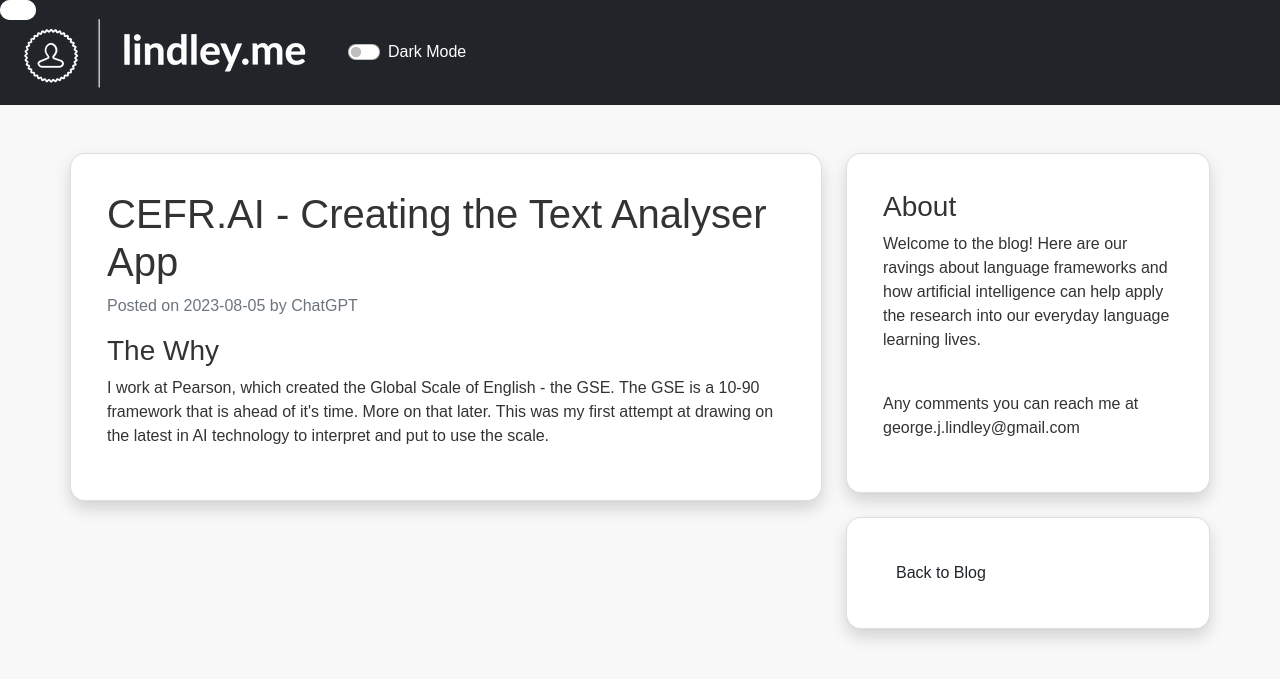
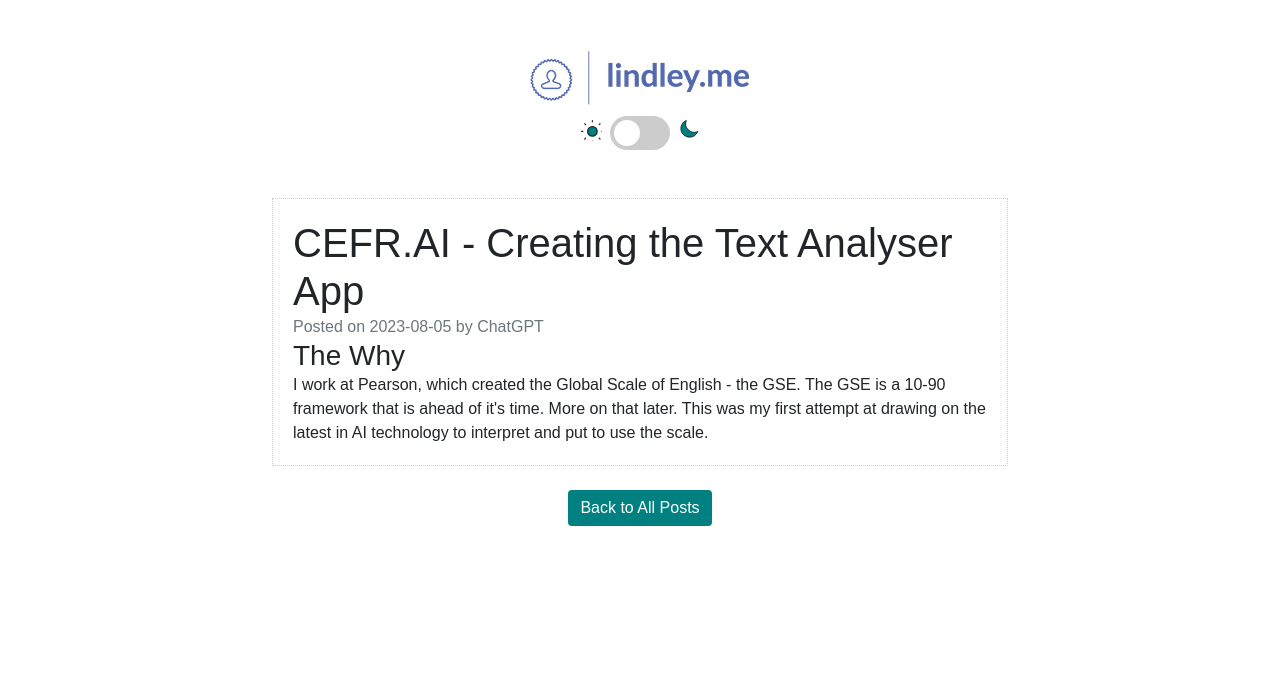
Before and after one commit to oozr/lindley.me, a Flask app: page /1 in a window 1280 px wide. Shown: the top 679 px of the page. Run offline with Flask 2, Linux system fonts and the light colour scheme.

Commit message:
new formatting like vitalik

```diff
--- a/website/static/scripts.js
+++ b/website/static/scripts.js
@@ -1,36 +1,46 @@
 // dark-mode.js
 
-// Check if the user has set a preference for dark mode in the browser
-// If the user has already set a preference, use that preference
-// If not, check the time of day to decide whether to use dark mode or not
-function setInitialDarkMode() {
+// Function to set dark mode and update toggle state
+function setDarkModePreference(enabled) {
   const darkModeToggle = document.getElementById("darkModeToggle");
-
-  // Check if the user's preference is set to dark mode
-  const prefersDarkMode = window.matchMedia("(prefers-color-scheme: dark)").matches;
-
-  // Check the time of day (morning or night) to decide whether to use dark mode
-  const hour = new Date().getHours();
-  const isNightTime = hour >= 18 || hour <= 6;
-
-  if (prefersDarkMode || isNightTime) {
-    // Enable dark mode
+  if (enabled) {
     document.body.classList.add("dark-mode");
     darkModeToggle.checked = true;
+    localStorage.setItem("darkMode", "enabled");
+  } else {
+    document.body.classList.remove("dark-mode");
+    darkModeToggle.checked = false;
+    localStorage.setItem("darkMode", "disabled");
   }
 }
 
 // Toggle dark mode when the switch is clicked
 function toggleDarkMode() {
   const darkModeToggle = document.getElementById("darkModeToggle");
-  const isDarkModeEnabled = darkModeToggle.checked;
+  setDarkModePreference(darkModeToggle.checked);
+}
 
-  if (isDarkModeEnabled) {
-    // Enable dark mode
-    document.body.classList.add("dark-mode");
+// Function to set the initial dark mode state
+function setInitialDarkMode() {
+  const darkModeToggle = document.getElementById("darkModeToggle");
+  const storedPreference = localStorage.getItem("darkMode");
+
+  if (storedPreference === "enabled") {
+    setDarkModePreference(true);
+  } else if (storedPreference === "disabled") {
+    setDarkModePreference(false);
   } else {
-    // Disable dark mode
-    document.body.classList.remove("dark-mode");
+    // Check if the user's preference is set to dark mode
+    const prefersDarkMode = window.matchMedia("(prefers-color-scheme: dark)").matches;
+    // Check the time of day (morning or night) to decide whether to use dark mode
+    const hour = new Date().getHours();
+    const isNightTime = hour >= 18 || hour <= 6;
+
+    if (prefersDarkMode || isNightTime) {
+      setDarkModePreference(true);
+    } else {
+      setDarkModePreference(false);
+    }
   }
 }
 
--- a/website/static/styles.css
+++ b/website/static/styles.css
@@ -1,68 +1,91 @@
-/* Critical CSS (inline styles for the navbar) */
-.navbar {
-  padding-left: 1rem;
-  padding-right: 1rem;
-  background-color: #a6dcef; /* Pastel blue */
+/* Reset some default browser styles */
+body, h1, h2, h3, p {
+  margin: 0;
+  padding: 0;
 }
 
-/* Add other critical styles here */
+/* General styling */
 body {
-  margin: 0;
-  padding: 0;
   font-family: Arial, sans-serif;
-  background-color: #f8f8f8; /* Light gray */
-  color: #333; /* Default text color */
-  transition: background-color 0.3s, color 0.3s; /* Add transitions for smooth dark mode switch */
+  transition: background-color 0.3s, color 0.3s; /* Transitions for smooth dark mode switch */
 }
 
-/* Add custom styles for dark mode */
+/* Dark mode styles */
 body.dark-mode {
   background-color: #333;
   color: #f1f1f1; /* Light text color for dark mode */
 }
 
-/* Toggle button styles */
-.form-check-label::before,
-.form-check-label::after {
-  content: '';
+/* Toggle slider styles */
+.switch {
+  position: relative;
+  display: inline-block;
+  width: 60px;
+  height: 34px;
+}
+
+.switch input {
+  opacity: 0;
+  width: 0;
+  height: 0;
+}
+
+.slider {
   position: absolute;
+  cursor: pointer;
   top: 0;
   left: 0;
-  width: 36px;
-  height: 20px;
-  border-radius: 10px;
-  transition: background-color 0.3s;
+  right: 0;
+  bottom: 0;
+  background-color: #ccc;
+  transition: 0.4s;
+  border-radius: 34px;
 }
 
-.form-check-label::before {
-  background-color: #d8dee9; /* Light gray */
+.slider:before {
+  position: absolute;
+  content: "";
+  height: 26px;
+  width: 26px;
+  left: 4px;
+  bottom: 4px;
+  background-color: white;
+  transition: 0.4s;
+  border-radius: 50%;
 }
 
-.form-check-label::after {
-  background-color: #fff; /* White */
+input:checked + .slider {
+  background-color: teal; /* Changed color to teal */
 }
 
-.form-check-input:checked + .form-check-label::before {
-  background-color: #1a202c; /* Dark gray */
+input:focus + .slider {
+  box-shadow: 0 0 1px teal; /* Changed color to teal */
 }
 
-.form-check-input:checked + .form-check-label::after {
-  left: 16px;
+input:checked + .slider:before {
+  transform: translateX(26px);
 }
 
-.form-check-label {
-  cursor: pointer;
-  color: #000; /* Default text color for the toggle label */
+.sun-icon,
+.moon-icon {
+  vertical-align: middle;
+  width: 24px; /* Increased size */
+  height: 24px; /* Increased size */
+  fill: teal; /* Changed color to teal */
+  margin: 0 4px;
 }
 
-/* Style for the dark mode text when in dark mode */
-.dark-mode .form-check-label {
-  color: #f1f1f1; /* Light text color for dark mode toggle label */
+/* Custom CSS for buttons */
+.btn-pastel-blue,
+.btn {
+  background-color: teal; /* Changed color to teal */
+  color: #fff;
+  border: none; /* Added to remove button border */
 }
 
-/* Custom CSS for buttons, blog post images, etc. */
-.btn-pastel-blue {
-  background-color: #a6dcef;
+.btn-pastel-blue:hover,
+.btn:hover {
+  background-color: #c3a6e8; /* Lavender purple color */
   color: #fff;
 }
 
@@ -77,18 +100,25 @@ body.dark-mode {
   height: auto;
 }
 
+/* Card styles */
 .card {
   border-radius: 15px;
   padding: 20px;
   margin-bottom: 10px;
 }
 
-/* Additional styles for a minimalist look (Optional) */
-.container {
+.blog-post-container {
+  border: 1px dotted #ccc;
   padding: 20px;
+  margin-bottom: 20px;
 }
 
-/* Optional: Remove container styles for a more minimalist look */
-.container {
-  padding: 0;
+/* Teal color for blog post titles */
+.blog-post-title {
+  color: teal; /* Changed color to teal */
 }
+
+/* Add this at the end of your styles.css */
+.hide-content {
+  display: none;
+}
--- a/website/templates/base.html
+++ b/website/templates/base.html
@@ -4,40 +4,37 @@
   <meta charset="utf-8">
   <meta name="viewport" content="width=device-width, initial-scale=1">
   <title>lindley.me</title>
-
-  <!-- Critical CSS (inline styles for the navbar) -->
-  <style>
-    .navbar {
-      padding-left: 1rem;
-      padding-right: 1rem;
-      background-color: #a6dcef; /* Pastel blue */
-    }
-    /* Add other critical styles here */
-  </style>
-
   <link href="https://cdn.jsdelivr.net/npm/bootstrap@5.0.2/dist/css/bootstrap.min.css" rel="stylesheet" integrity="sha384-EVSTQN3/azprG1Anm3QDgpJLIm9Nao0Yz1ztcQTwFspd3yD65VohhpuuCOmLASjC" crossorigin="anonymous">
-  <!-- Your main CSS file -->
   <link rel="stylesheet" href="{{ url_for('static', filename='styles.css') }}">
-  <!-- Favicon -->
   <link rel="icon" href="{{ url_for('static', filename='lindleyme_favicon.ico') }}" type="image/x-icon">
-
-  <!-- JavaScript for dark mode -->
   <script src="{{ url_for('static', filename='scripts.js') }}" defer></script>
 </head>
 <body>
-  <nav class="navbar navbar-expand-lg navbar-light bg-dark">
-    <!-- define the items in the collapsable navbar-->
-    <div>
-      <a class="navbar-brand" href="/">
-        <img src="static/lindley_logo.png">
-      </a>
+  <div class="container text-center mt-5">
+    <div class="row">
+      <div class="col">
+        <a href="/">
+          <img src="static/lindley_logo_blue.png" alt="Logo">
+        </a>
+      </div>
     </div>
-    <!-- Toggle switch for dark mode -->
-    <div class="form-check form-switch mx-3">
-      <input class="form-check-input" type="checkbox" id="darkModeToggle" onchange="toggleDarkMode()">
-      <label class="form-check-label text-white" for="darkModeToggle">Dark Mode</label>
+    <div class="row mt-2 justify-content-center">
+      <div class="col col-lg-2">
+        <div class="switch-container">
+          <svg xmlns="http://www.w3.org/2000/svg" class="sun-icon" fill="none" viewBox="0 0 20 20" stroke="currentColor">
+            <path stroke-linecap="round" stroke-linejoin="round" d="M12 3v1m0 16v1m9-9h-1M4 12H3m15.364 6.364l-.707-.707M6.343 6.343l-.707-.707m12.728 0l-.707.707M6.343 17.657l-.707.707M16 12a4 4 0 11-8 0 4 4 0 018 0z" />
+          </svg>
+          <label class="switch">
+            <input type="checkbox" id="darkModeToggle" onchange="toggleDarkMode()">
+            <span class="slider"></span>
+          </label>
+          <svg xmlns="http://www.w3.org/2000/svg" class="moon-icon" fill="none" viewBox="0 0 25 25" stroke="currentColor">
+            <path stroke-linecap="round" stroke-linejoin="round" d="M20.354 15.354A9 9 0 018.646 3.646 9.003 9.003 0 0012 21a9.003 9.003 0 008.354-5.646z" />
+          </svg>
+        </div>
+      </div>
     </div>
-  </nav>
+  </div>
 
   {% block content %}
   {% endblock %}
--- a/website/templates/blog_post.html
+++ b/website/templates/blog_post.html
@@ -1,57 +1,31 @@
 {% extends "base.html" %}
 {% block title %}{{ blog_post.title }}{% endblock %}
-
 {% block content %}
 <div class="container mt-5">
-  <div class="row">
+  <div class="row justify-content-center">
     <!-- Blog Post Content Column -->
     <div class="col-md-8">
-      <div class="card shadow bg-white mb-4">
-        <div class="card-body">
-          <h1 class="card-title">{{ blog_post.title }}</h1>
-          <p class="card-text text-muted">Posted on {{ blog_post.date }} by {{ blog_post.author }}</p>
-          <div class="blog-post-img-container">{{ blog_post.content|safe }}</div>
-
-          <!-- Display images if available -->
-          {% for image_url in blog_post.image_urls %}
-          <div class="d-flex justify-content-center">
+      <div class="mb-4 blog-post-container">
+        <h1>{{ blog_post.title }}</h1>
+        <p class="text-muted">Posted on {{ blog_post.date }} by {{ blog_post.author }}</p>
+        <div class="blog-post-img-container">{{ blog_post.content|safe }}</div>
+        <!-- Display images and videos if available -->
+        {% for image_url in blog_post.image_urls %}
+          <div class="d-flex justify-content-center mt-3">
             <img src="{{ image_url }}" alt="Image" class="img-fluid rounded" style="max-width: 100%;">
           </div>
-          {% endfor %}
-
-          <!-- Display videos if available -->
-          {% for video_filename in blog_post.video_files %}
-          <div class="d-flex justify-content-center">
+        {% endfor %}
+        {% for video_filename in blog_post.video_files %}
+          <div class="d-flex justify-content-center mt-3">
             <video controls>
               <source src="{{ url_for('static', filename='blog_images/' + video_filename) }}" type="video/mp4">
               Your browser does not support the video tag.
             </video>
           </div>
-          {% endfor %}
-
-
-
-
-        </div>
+        {% endfor %}
       </div>
-    </div>
-
-    <!-- About Column -->
-    <div class="col-md-4">
-      <div class="card shadow bg-white mb-4">
-        <div class="card-body">
-          <h3>About</h3>
-          <p>Welcome to the blog! Here are our ravings about language frameworks and how artificial intelligence can help apply the research into our everyday language learning lives.</p>
-          <br>
-          <p>Any comments you can reach me at george.j.lindley@gmail.com</p>
-        </div>
-      </div>
-
-      <!-- Back to Blog Button Container -->
-      <div class="card shadow bg-white mb-4">
-        <div class="card-body">
-          <a href="{{ url_for('views.blog_home') }}" class="btn btn-pastel-red">Back to Blog</a>
-        </div>
+      <div class="text-center mt-3">
+        <a href="{{ url_for('views.blog_home') }}" class="btn btn-primary">Back to All Posts</a>
       </div>
     </div>
   </div>
```
Also changed, not shown: website/templates/blog.html (+7 -5 lines), website/static/lindley_logo_blue.png (added), website/static/lindley_logo_white.png (renamed from website/static/lindley_logo.png).
